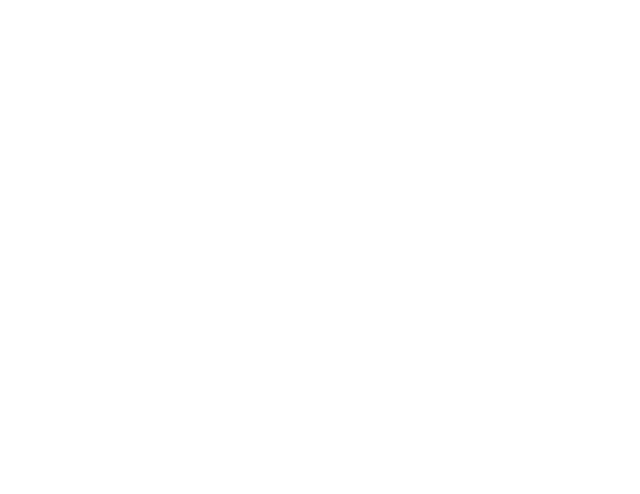
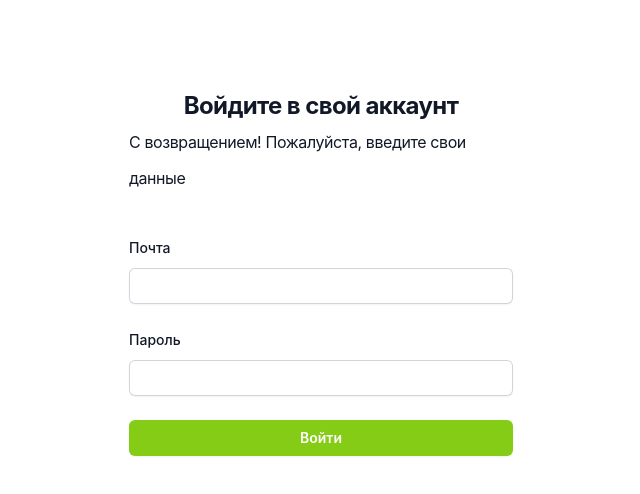
Before and after one commit to akmatovbaktybek/Farm-Service, a React (Create React App) app: page / in a window 1280 px wide. Before the commit this address had no page. Shown: the top 494 px of the page, without its empty margins (319-959 px from the left). Built offline with nearby package versions, Linux system fonts and the light colour scheme.

Commit message:
bugfix: fix some bug

```diff
--- a/src/App.js
+++ b/src/App.js
@@ -6,7 +6,7 @@
 function App() {
   return (
     <Routes>
-      <Route path="/loginPage" element={<LoginPage />} />
+      <Route path="/" element={<LoginPage />} />
       <Route path="/medForm" element={<MedicationForm />} />
     </Routes>
   );
--- a/src/components/screens/MedicineForm/index.jsx
+++ b/src/components/screens/MedicineForm/index.jsx
@@ -134,7 +134,7 @@
     const handleLogout = async () => {
         try {
             await dispatch(logout());
-            navigate('/loginPage');
+            navigate('/');
         } catch (error) {
             console.error('Error logging out:', error);
         }
@@ -282,14 +282,16 @@
                             {alertMessage}
                         </div>
                     )}
+
+                    <button
+                        className="mt-5 rounded-md bg-red-500 px-3 py-2 text-sm font-semibold text-white shadow-sm hover:bg-red-600 focus:ring-red-500 focus:border-red-500"
+                        onClick={handleLogout}
+                    >
+                        Выйти
+                    </button>
                 </div>
             </div>
-            <button
-                className="mt-5 rounded-md bg-red-500 px-3 py-2 text-sm font-semibold text-white shadow-sm hover:bg-red-600 focus:ring-red-500 focus:border-red-500"
-                onClick={handleLogout}
-            >
-                Выйти
-            </button>
+
         </div>
     );
 };
```
Also changed, not shown: src/routes/PrivatRoutes.jsx (added).
